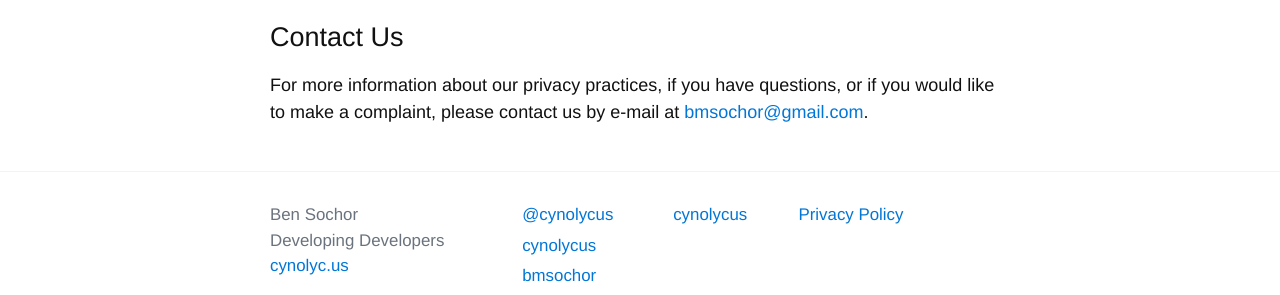
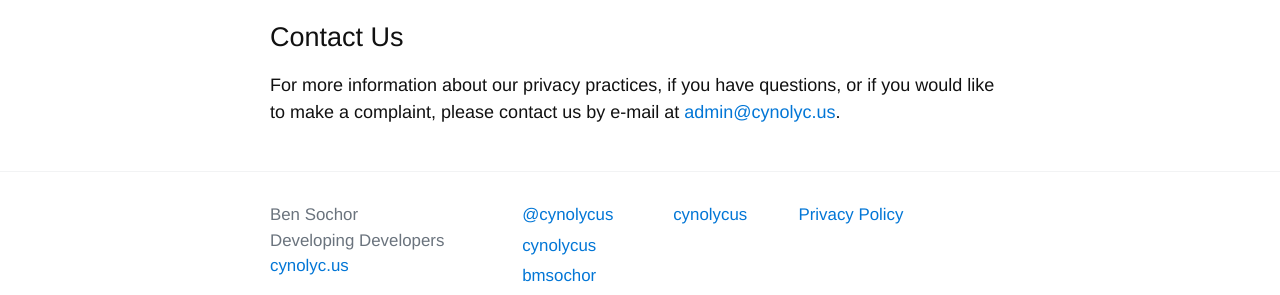
Before and after one commit to cynolycus/cynolycus.github.io, a Jekyll site: the page built from privacy.md, in a window 1280 px wide and 900 px high, scrolled down 2284 px. Shown: the part 552-847 px from the top of the window. Built offline with Jekyll 4.4.1, drawn with Linux system fonts in a browser that asks for light colours; comment, search, counter and statistics services are not loaded.

Commit message:
Updating e-mail.

```diff
--- a/_config.yml
+++ b/_config.yml
@@ -7,7 +7,7 @@ description: "Practical solutions and insights for the accidental developer."
 url: https://cynolyc.us
 repository: https://github.com/cynolycus/cynolycus.github.io
 author: "Ben Sochor"
-author_email: "bmsochor@gmail.com"
+author_email: "admin@cynolyc.us"
 author_logo: "cynolycus-avatar_oil--tw.png"
 google_analytics: UA-110479654-1
 github_username:  cynolycus
```
